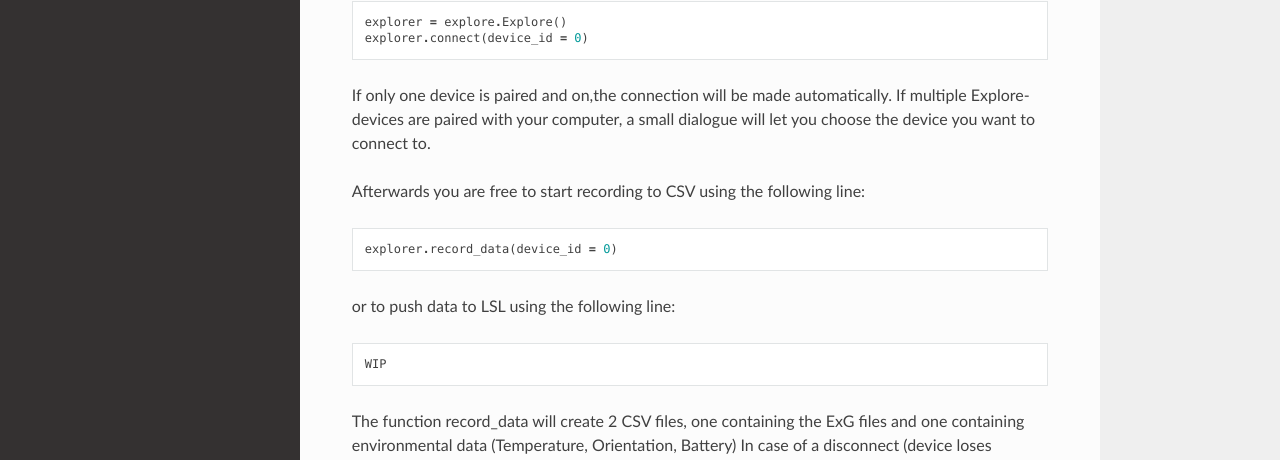
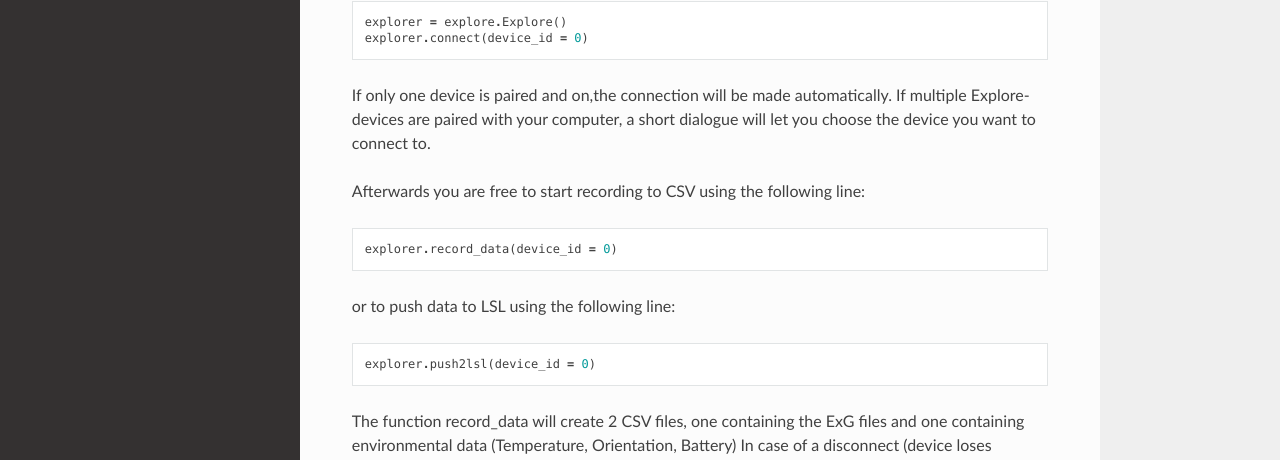
Before and after one commit to Mentalab-hub/explorepy, a Sphinx documentation site: the page built from docs/usage.rst, in a window 1280 px wide and 1113 px high. Shown: the part 442-902 px from the top of the window. Built offline with Sphinx 7.4.7 and the Read the Docs theme 2.0.0, drawn with Linux system fonts in a browser that asks for light colours.

Commit message:
Updated Usage

```diff
--- a/docs/usage.rst
+++ b/docs/usage.rst
@@ -15,7 +15,7 @@ Make sure to initialize the bluetooth connection before starting a recording ses
     explorer.connect(device_id = 0)
 
 If only one device is paired and on,the connection will be made automatically.
-If multiple Explore-devices are paired with your computer, a small dialogue will let you
+If multiple Explore-devices are paired with your computer, a short dialogue will let you
 choose the device you want to connect to.
 
 Afterwards you are free to start recording to CSV using the following line::
@@ -24,7 +24,7 @@ Afterwards you are free to start recording to CSV using the following line::
 
 or to push data to LSL using the following line::
 
-    WIP
+    explorer.push2lsl(device_id = 0)
 
 
 The function record_data will create 2 CSV files, one containing the ExG files and one containing environmental data (Temperature, Orientation, Battery)
```
